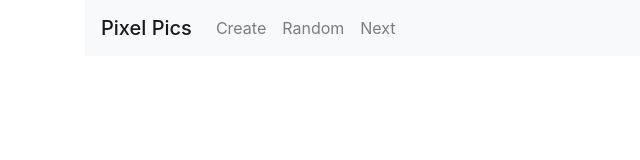
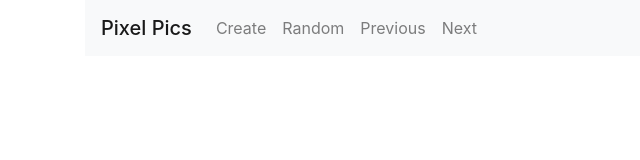
Before and after one commit to Soleone/pixelpics, a Vue app: page /new in a window 1280 px wide. Shown: the top 160 px of the page, without its empty margins (0-640 px from the left). Built offline with nearby package versions, Linux system fonts and the light colour scheme; a small style sheet from the web is missing.

Commit message:
Add previous link

```diff
--- a/src/App.vue
+++ b/src/App.vue
@@ -8,6 +8,7 @@
         <b-navbar-nav>
           <b-nav-item to="/new">Create</b-nav-item>
           <b-nav-item :to="{name: 'boards', params: {id: randomId }}">Random</b-nav-item>
+          <b-nav-item :to="{name: 'boards', params: {id: previousId }}">Previous</b-nav-item>
           <b-nav-item :to="{name: 'boards', params: {id: nextId }}">Next</b-nav-item>
         </b-navbar-nav>
       </b-collapse>
@@ -31,7 +32,8 @@ export default {
   },
   computed: {
     ...mapGetters([
-      'nextId'
+      'nextId',
+      'previousId',
     ]),
     randomId() {
       return Math.floor(Math.random() * Math.floor(Object.keys(BINARY_CELLS).length));
--- a/src/store.js
+++ b/src/store.js
@@ -47,6 +47,11 @@ const store = new Vuex.Store({
 
       return (parseInt(state.id) % Object.keys(BINARY_CELLS).length) + 1;
     },
+    previousId(state) {
+      if (state.id == null) return 1;
+
+      return (parseInt(state.id) % Object.keys(BINARY_CELLS).length) - 1;
+    },
   },
 })
 
```
